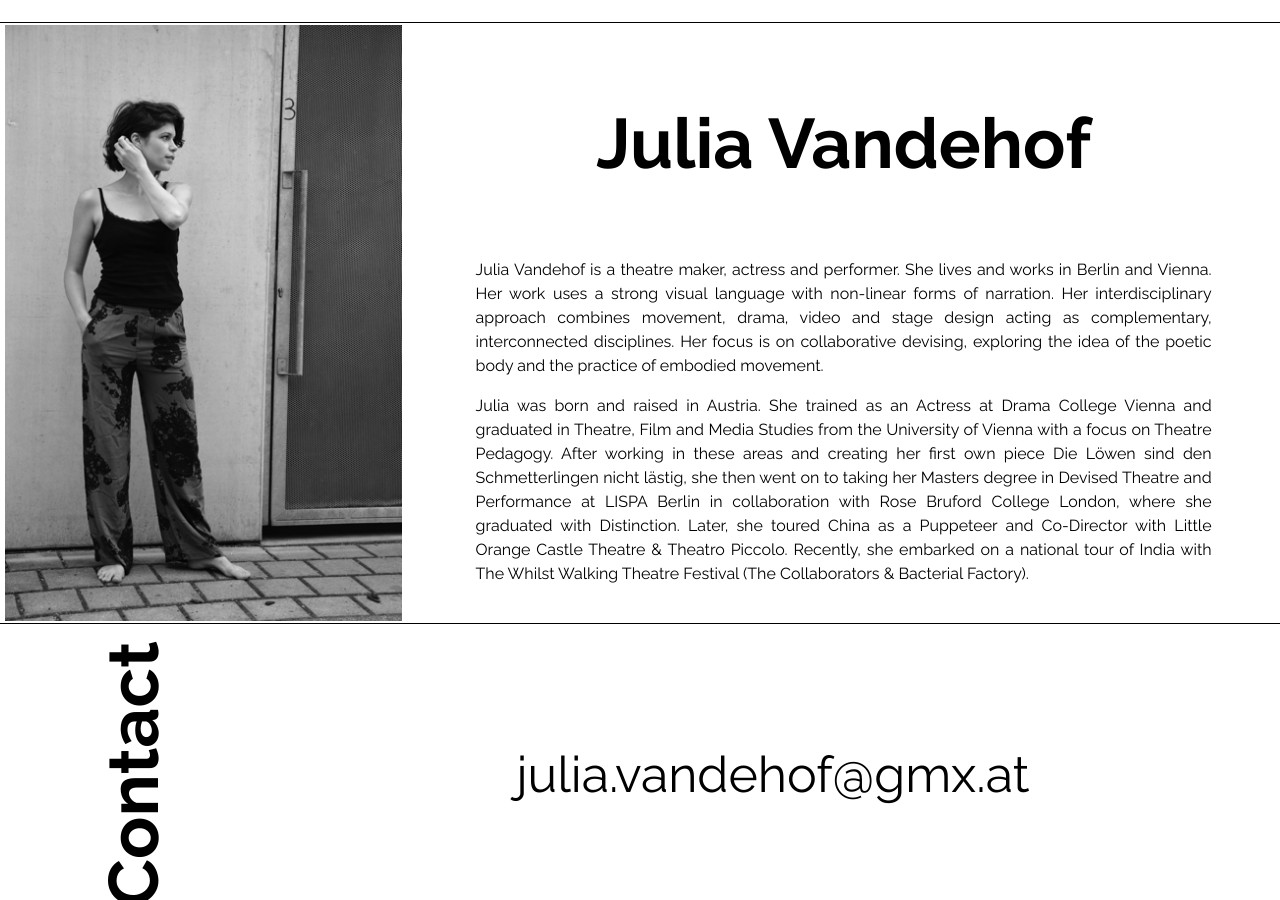
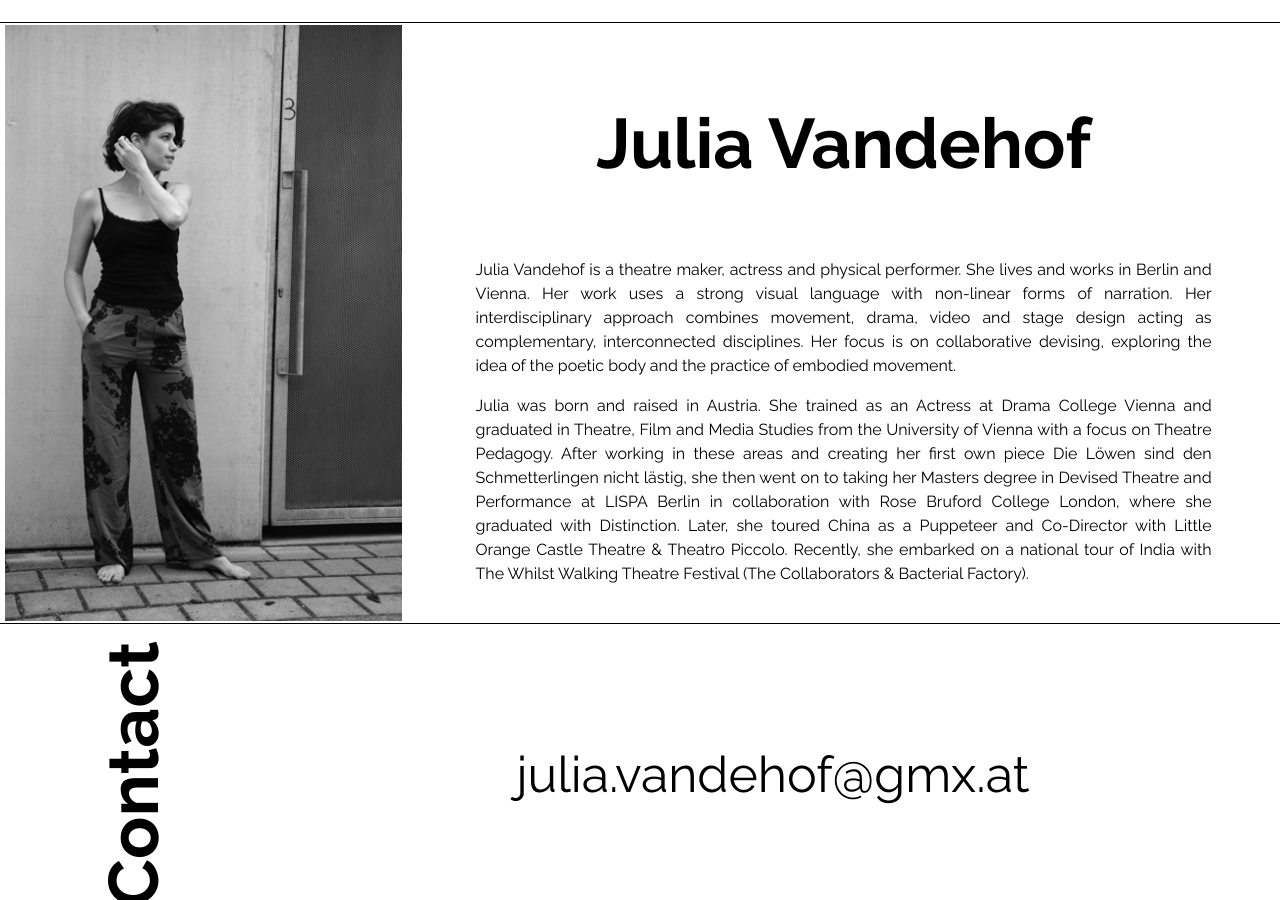
Before and after one commit to matteocarpi/julia, a Jekyll site: the page built from index.md, in a window 1280 px wide and 900 px high, scrolled down 1461 px. Built offline with Jekyll 4.4.1, drawn with Linux system fonts in a browser that asks for light colours; some of the changed lines change nothing that is shown.

Commit message:
Update from Forestry.io Julia Proeglhoef updated index.md

```diff
--- a/index.md
+++ b/index.md
@@ -3,20 +3,12 @@
 title: Home
 permalink: "/"
 avatar: "./uploads/julia-vandehof.jpg"
-bio: "\nJulia Vandehof is a theatre maker, actress and performer. She lives and works
-  in Berlin and Vienna. Her work uses a strong visual language with non-linear forms
-  of narration. Her interdisciplinary approach combines movement, drama, video and
-  stage design acting as complementary, interconnected disciplines. Her focus is on
-  collaborative devising, exploring the idea of the poetic body and the practice of
-  embodied movement.\n\nJulia was born and raised in Austria. She trained as an Actress
-  at Drama College Vienna and graduated in Theatre, Film and Media Studies from the
-  University of Vienna with a focus on Theatre Pedagogy. After working in these areas
-  and creating her first own piece Die Löwen sind den Schmetterlingen nicht lästig,
-  she then went on to taking her Masters degree in Devised Theatre and Performance
-  at LISPA Berlin in collaboration with Rose Bruford College London, where she graduated
-  with Distinction. Later, she toured China as a Puppeteer and Co-Director with Little
-  Orange Castle Theatre & Theatro Piccolo. Recently, she embarked on a national tour
-  of India with The Whilst Walking Theatre Festival (The Collaborators & Bacterial
-  Factory). \n"
+bio: |-
+  Julia Vandehof is a theatre maker, actress and physical performer. She lives and works in Berlin and Vienna. Her work uses a strong visual language with non-linear forms of narration. Her interdisciplinary approach combines movement, drama, video and stage design acting as complementary, interconnected disciplines. Her focus is on collaborative devising, exploring the idea of the poetic body and the practice of embodied movement.
+
+  Julia was born and raised in Austria. She trained as an Actress at Drama College Vienna and graduated in Theatre, Film and Media Studies from the University of Vienna with a focus on Theatre Pedagogy. After working in these areas and creating her first own piece Die Löwen sind den Schmetterlingen nicht lästig, she then went on to taking her Masters degree in Devised Theatre and Performance at LISPA Berlin in collaboration with Rose Bruford College London, where she graduated with Distinction. Later, she toured China as a Puppeteer and Co-Director with Little Orange Castle Theatre & Theatro Piccolo. Recently, she embarked on a national tour of India with The Whilst Walking Theatre Festival (The Collaborators & Bacterial Factory).
 
 ---
+Julia Vandehof is a theatre maker, actress and physical performer. She lives and works in Berlin and Vienna. Her work uses a strong visual language with non-linear forms of narration. Her interdisciplinary approach combines movement, drama, video and stage design acting as complementary, interconnected disciplines. Her focus is on collaborative devising, exploring the idea of the poetic body and the practice of embodied movement.
+
+Julia was born and raised in Austria. She trained as an Actress at _Drama College Vienna_ and graduated in Theatre, Film and Media Studies from the _University of Vienna_ with a focus on Theatre Pedagogy. After working in these areas and creating her first own piece _Die Löwen sind den Schmetterlingen nicht lästig_, she then went on to taking her Masters degree in _Devised Theatre and Performance_ at LISPA Berlin in collaboration with Rose Bruford College London, where she graduated with Distinction. Later, she toured China as a Puppeteer and Co-Director with _Little Orange Castle Theatre & Theatro Piccolo_. Recently, she embarked on a national tour of India with The Whilst Walking Theatre Festival (_The Collaborators & Bacterial Factory_).
```
